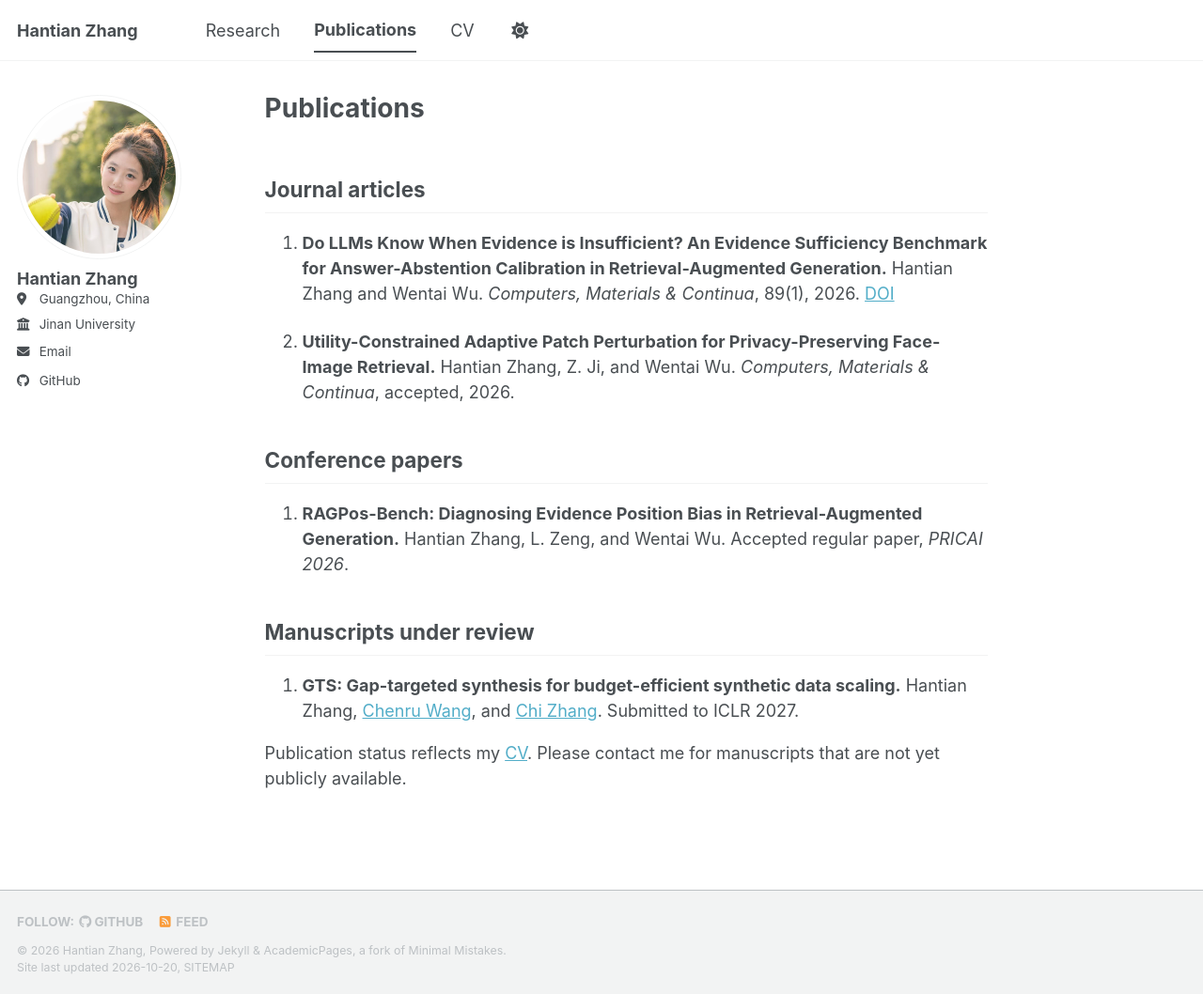
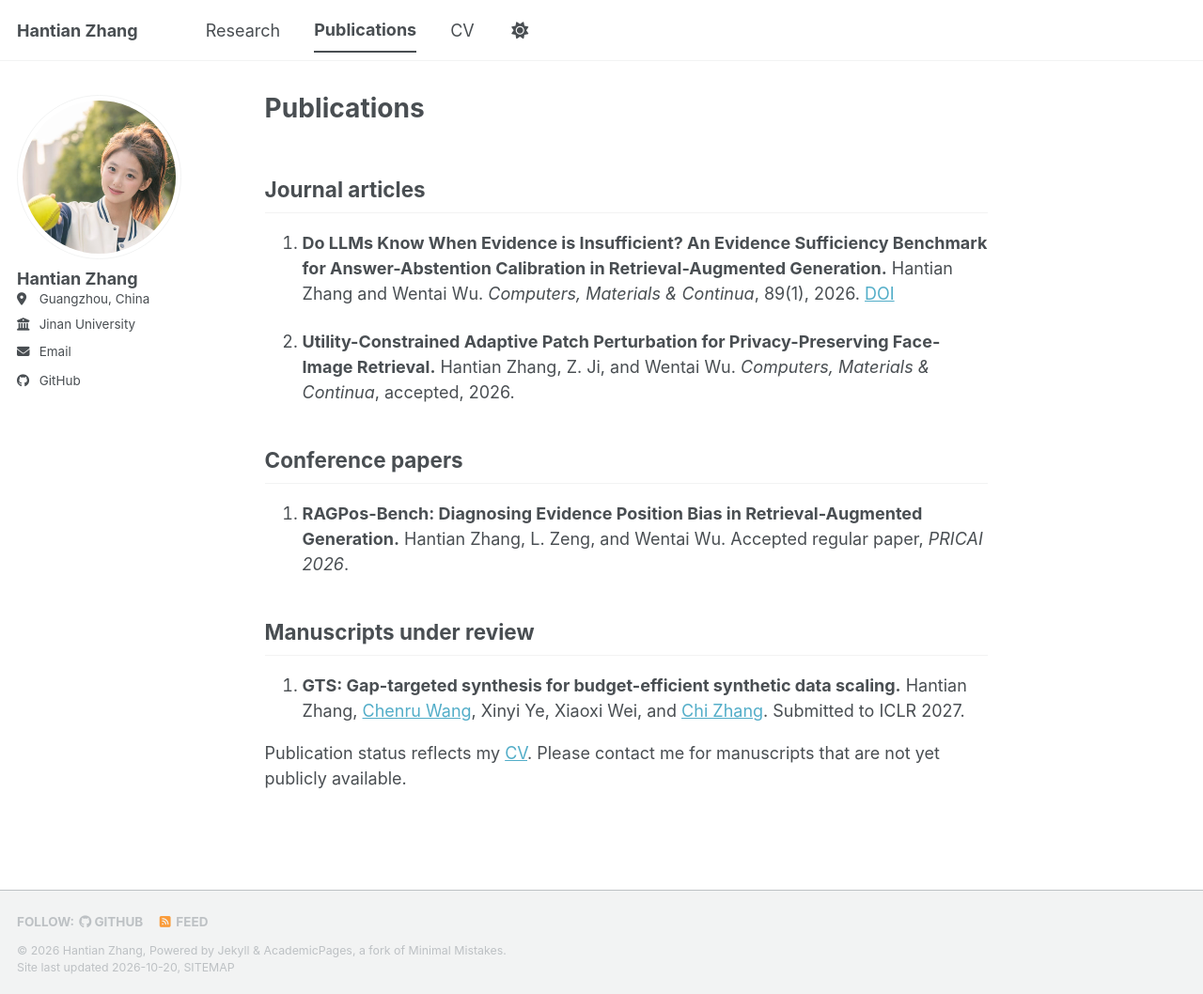
Before and after one commit to zht2005/zht2005.github.io, a Jekyll site: the page built from _pages/publications.md, in a window 1280 px wide and 1058 px high. Shown: the whole window at 94% size. Built offline with Jekyll 4.4.1, drawn with Linux system fonts in a browser that asks for light colours; a style sheet for code colours, icons or effects is not loaded.

```diff
--- a/_pages/publications.md
+++ b/_pages/publications.md
@@ -17,6 +17,6 @@ author_profile: true
 
 ## Manuscripts under review
 
-4. **GTS: Gap-targeted synthesis for budget-efficient synthetic data scaling.** Hantian Zhang, [Chenru Wang](https://winterccc.github.io/), and [Chi Zhang](https://icoz69.github.io/). Submitted to ICLR 2027.
+4. **GTS: Gap-targeted synthesis for budget-efficient synthetic data scaling.** Hantian Zhang, [Chenru Wang](https://winterccc.github.io/), Xinyi Ye, Xiaoxi Wei, and [Chi Zhang](https://icoz69.github.io/). Submitted to ICLR 2027.
 
-Publication status reflects my [CV](/files/Hantian_Zhang_CV.pdf?v=20261020-no-unpublished-doi). Please contact me for manuscripts that are not yet publicly available.
+Publication status reflects my [CV](/files/Hantian_Zhang_CV.pdf?v=20261020-gts-authors). Please contact me for manuscripts that are not yet publicly available.
```
Also changed, not shown: _pages/about.md (+1 -1 lines), _pages/cv.md (+1 -1 lines), 1 other file.
